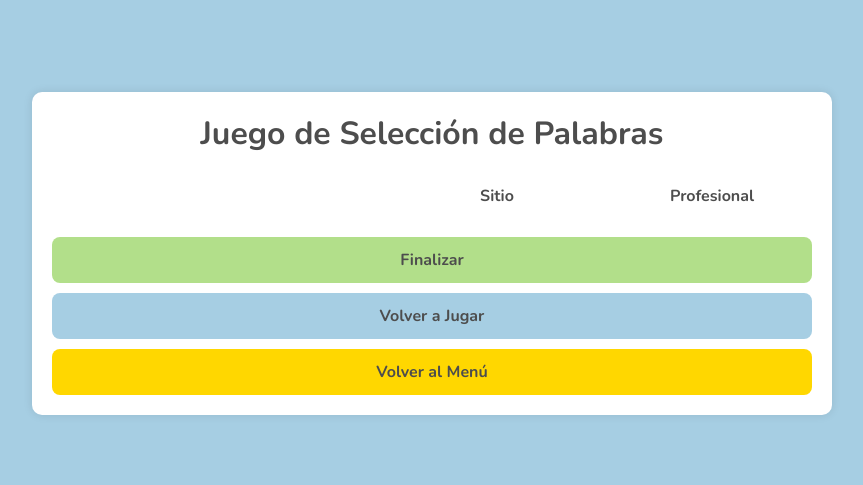
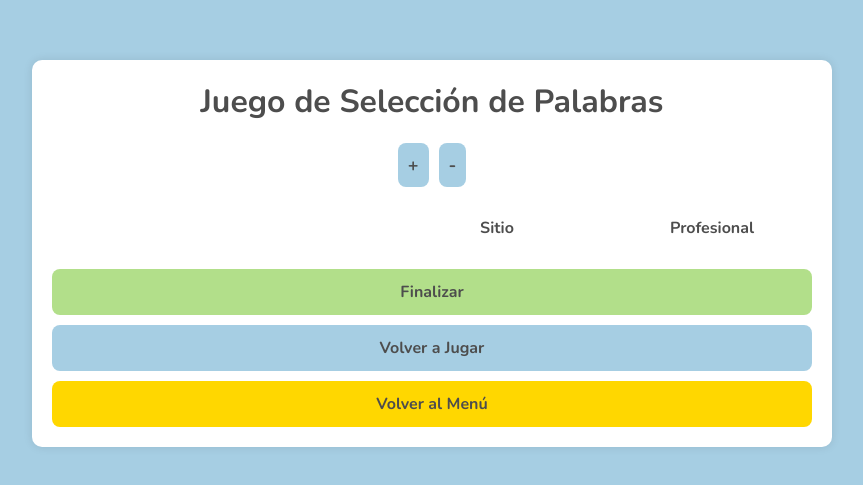
Before and after one commit to FsMicos/PROYECTO_CALIDAD_ZEN, a website: page HTML/game.html in a window 1280 px wide. Shown: the part 147-632 px from the top of the page, without its empty margins (208-1071 px from the left). Drawn offline with nearby package versions, Linux system fonts and the light colour scheme; no server answers.

Commit message:
feat: se implemento el zoom

```diff
--- a/HTML/game.html
+++ b/HTML/game.html
@@ -15,6 +15,12 @@
   <body>
     <div class="container">
       <h1>Juego de Selección de Palabras</h1>
+
+      <!-- Botones de Zoom -->
+      <div class="zoom-controls">
+        <button onclick="zoomIn()">+</button>
+        <button onclick="zoomOut()">-</button>
+      </div>
 
       <!-- Contenedor de títulos de columnas -->
       <div class="column-titles">
@@ -46,10 +52,9 @@
 
       <!-- Botón Volver al Menú -->
       <button class="menu-button">Volver al Menú</button>
-
     </div>
-
     <!-- Vinculación del script de juego -->
     <script src="../assets/JS/game.js"></script>
+    <script src="../assets/JS/zoom.js"></script>
   </body>
 </html>
--- /dev/null
+++ b/assets/JS/zoom.js
@@ -0,0 +1,24 @@
+let zoomLevel = 1;
+const maxZoom = 2; // Nivel máximo de zoom (200%)
+const minZoom = 0.5; // Nivel mínimo de zoom (50%)
+
+function zoomIn() {
+  if (zoomLevel < maxZoom) {
+    zoomLevel += 0.1;
+    applyZoom();
+  }
+}
+
+function zoomOut() {
+  if (zoomLevel > minZoom) {
+    zoomLevel -= 0.1;
+    applyZoom();
+  }
+}
+
+function applyZoom() {
+  const container = document.querySelector('.container');
+  container.style.transform = `scale(${zoomLevel})`;
+  container.style.transformOrigin = 'top left';
+  container.style.overflow = 'auto'; // Permitir scroll cuando el zoom sea grande
+}
--- a/assets/css/game.css
+++ b/assets/css/game.css
@@ -195,3 +195,26 @@ h1 {
     font-size: 16px;
     text-align: center;
 }
+
+.zoom-controls {
+    display: flex;
+    justify-content: center;
+    gap: 10px;
+    margin-bottom: 20px;
+  }
+
+  .zoom-controls button {
+    padding: 10px;
+    font-size: 18px;
+    font-weight: bold;
+    background-color: #A6CEE3;
+    color: #4D4D4D;
+    border: none;
+    border-radius: 8px;
+    cursor: pointer;
+    transition: background-color 0.3s;
+  }
+
+  .zoom-controls button:hover {
+    background-color: hsl(200, 47%, 80%);
+  }
```
